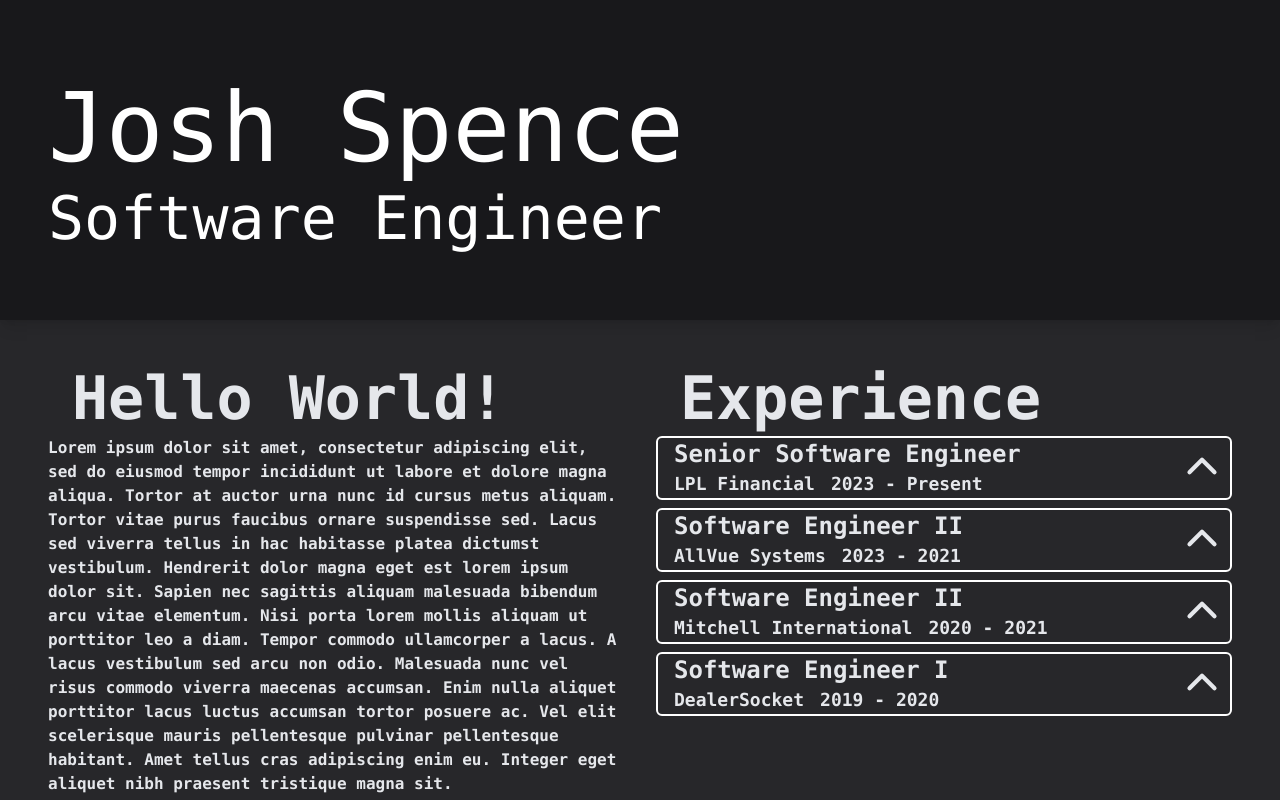
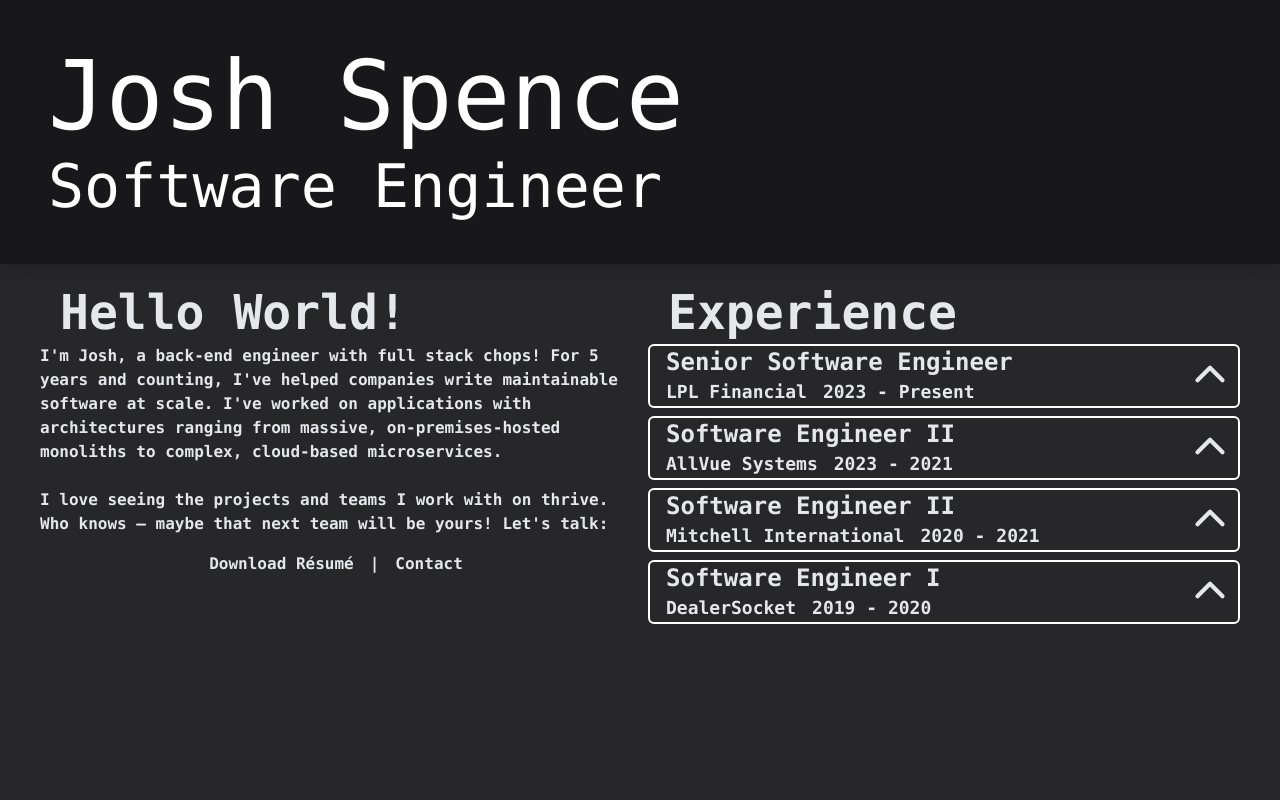
Before and after one commit to jspence12/info.joshspence.web, a Next.js app: page / in a window 1280 px wide. Shown: the top 800 px of the page. Built offline with nearby package versions, Linux system fonts and the light colour scheme.

Commit message:
css improvements. real text in about section

```diff
--- a/src/app/globals.css
+++ b/src/app/globals.css
@@ -20,3 +20,15 @@ body {
   color: rgb(var(--foreground-rgb));
   background-color: theme("colors.zinc.800");
 }
+
+.x-center {
+  display: flex;
+  flex-direction: row;
+  justify-content: center;
+}
+
+.y-center {
+  display: flex;
+  flex-direction: column;
+  justify-content: center;
+}
--- a/src/app/layout.tsx
+++ b/src/app/layout.tsx
@@ -13,7 +13,7 @@ export const metadata: Metadata = {
 export default function RootLayout({
   children,
 }: {
-            children: React.ReactNode;
+  children: React.ReactNode;
 }) {
   return (
     <html lang="en">
--- a/src/app/page.tsx
+++ b/src/app/page.tsx
@@ -3,16 +3,15 @@ import WorkHistory from "./ui/work-history/work-history";
 import React from "react";
 import Hero from "./ui/hero/hero";
 import { workExperience } from "./lib/data/experience";
-import ContactForm from "./ui/contact/contact-form";
 import About from "./ui/about/about";
 import Section from "./ui/common/section";
 
 export default function Home() {
   return (
-    <div className="w-full font-mono text-gray-200">
+    <div className="w-full font-mono text-gray-200 justify-center">
       <Hero />
-      <main className=" max-md:m-2">
-        <div className="grid grid-cols-2 m-8">
+      <main className="mx-4 flex justify-center">
+        <div className="grid grid-cols-2 m-6 gap-4 max-w-screen-3xl">
           <Section title="Hello World!">
             <About />
           </Section>
@@ -20,13 +19,6 @@ export default function Home() {
             <WorkHistory jobs={workExperience} />
           </Section>
         </div>
-        <div className="flex justify-center">
-          <div className="w-full max-w-screen-md">
-            <Section title="Contact">
-              <ContactForm />
-            </Section>
-          </div>
-        </div>
       </main>
     </div>
   );
--- a/src/app/ui/about/about.tsx
+++ b/src/app/ui/about/about.tsx
@@ -1,33 +1,23 @@
 export default function About() {
+  const yearsExperience = new Date().getFullYear() - 2019;
   return (
     <section aria-label="About">
-      <article className="flex flex-col justify-center">
+      <article>
         <p>
-          Lorem ipsum dolor sit amet, consectetur adipiscing elit, sed do
-          eiusmod tempor incididunt ut labore et dolore magna aliqua. Tortor at
-          auctor urna nunc id cursus metus aliquam. Tortor vitae purus faucibus
-          ornare suspendisse sed. Lacus sed viverra tellus in hac habitasse
-          platea dictumst vestibulum. Hendrerit dolor magna eget est lorem ipsum
-          dolor sit. Sapien nec sagittis aliquam malesuada bibendum arcu vitae
-          elementum. Nisi porta lorem mollis aliquam ut porttitor leo a diam.
-          Tempor commodo ullamcorper a lacus. A lacus vestibulum sed arcu non
-          odio. Malesuada nunc vel risus commodo viverra maecenas accumsan. Enim
-          nulla aliquet porttitor lacus luctus accumsan tortor posuere ac. Vel
-          elit scelerisque mauris pellentesque pulvinar pellentesque habitant.
-          Amet tellus cras adipiscing enim eu. Integer eget aliquet nibh
-          praesent tristique magna sit.
+          I'm Josh, a back-end engineer with full stack chops! For{" "}
+          {yearsExperience} years and counting, I've helped companies write
+          maintainable software at scale. I've worked on applications with
+          architectures ranging from massive, on-premises-hosted monoliths to
+          complex, cloud-based microservices.
         </p>
         <br />
         <p>
-          Amet purus gravida quis blandit. Ut faucibus pulvinar elementum
-          integer enim. Est ullamcorper eget nulla facilisi etiam. Ultricies
-          lacus sed turpis tincidunt. Nunc id cursus metus aliquam eleifend mi.
-          Vulputate enim nulla aliquet porttitor. A lacus vestibulum sed arcu
-          non odio euismod lacinia at. Amet nisl purus in mollis nunc. Aliquet
-          porttitor lacus luctus accumsan tortor. Ultricies tristique nulla
-          aliquet enim tortor at auctor urna. Gravida in fermentum et
-          sollicitudin ac orci phasellus egestas.
+          I love seeing the projects and teams I work with on thrive. Who knows
+          — maybe that next team will be yours! Let's talk:
         </p>
+        <div className="flex justify-center mt-4 gap-4">
+          <button>Download Résumé</button>|<button>Contact</button>
+        </div>
       </article>
     </section>
   );
--- a/src/app/ui/common/section.tsx
+++ b/src/app/ui/common/section.tsx
@@ -8,8 +8,8 @@ export interface SectionProps {
 export default function Section({ children, title }: SectionProps) {
   return (
     <>
-      <section className={`max-md:col-span-2 z-10 p-4 font-bold`}>
-        <h4 className="text-6xl ms-6 mb-2">{title}</h4>
+      <section className={`max-md:col-span-2 font-bold`}>
+        <h4 className="text-5xl ps-5 mb-2">{title}</h4>
         {children}
       </section>
     </>
--- a/src/app/ui/hero/console-header.tsx
+++ b/src/app/ui/hero/console-header.tsx
@@ -42,11 +42,12 @@ export default function ConsoleHeader(props: ConsoleHeaderProps) {
   }, [title, subtitle]);
 
   return (
-    <div className="bg-zinc-900 max-sm:h-50 h-80 min-h-full max-sm:pt-10 pt-20 font-mono shadow-lg">
-      <header className="hero max-w-screen-xl flex items-center text-white mx-12">
+    <div className="y-center bg-zinc-900 shadow-lg py-12">
+      <div className="x-center w-full">
+        <header className="hero flex text-white mx-12 max-md:justify-center max-w-screen-3xl w-full">
           <hgroup>
             <h1
-            className="max-sm:text-6xl sm:text-7xl lg:text-8xl mb-3 ease-in-out transition"
+              className=" text-6xl sm:text-7xl lg:text-8xl mb-3 transition min-h-16 lg:h-24"
               aria-label={title}
             >
               {header}
@@ -54,7 +55,7 @@ export default function ConsoleHeader(props: ConsoleHeaderProps) {
             </h1>
             <p
               role="doc-subtitle"
-            className={`max-sm:text-3xl sm:text-4xl lg:text-6xl ${
+              className={`max-sm:text-3xl sm:text-4xl lg:text-6xl max-md:text-center ${
                 showSubtitle ? "visible" : "invisible"
               }`}
             >
@@ -63,5 +64,6 @@ export default function ConsoleHeader(props: ConsoleHeaderProps) {
           </hgroup>
         </header>
       </div>
+    </div>
   );
 }
--- a/tailwind.config.ts
+++ b/tailwind.config.ts
@@ -8,18 +8,13 @@ const config: Config = {
   ],
   theme: {
     extend: {
-      backgroundImage: {
-        "gradient-radial": "radial-gradient(var(--tw-gradient-stops))",
-        "gradient-conic":
-          "conic-gradient(from 180deg at 50% 50%, var(--tw-gradient-stops))",
-      },
       spacing: {
-        "50": "12.5rem",
         "nav-height": "3.75rem",
       },
       colors: {
         accent: "#58B09C",
       },
+      screens: { "3xl": "1920px" },
     },
   },
   plugins: [],
```
Lines whose indentation alone changed are shown as unchanged.
